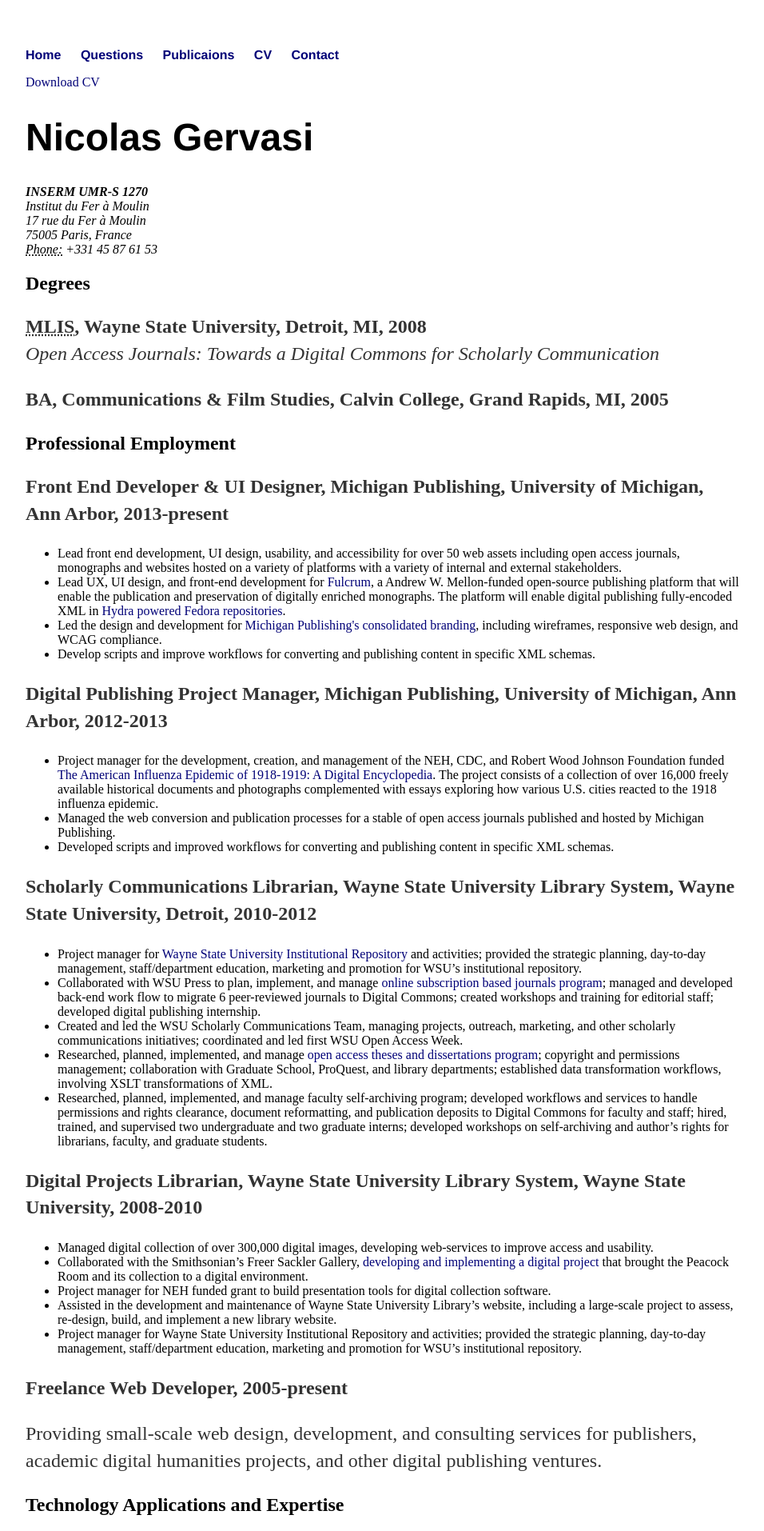
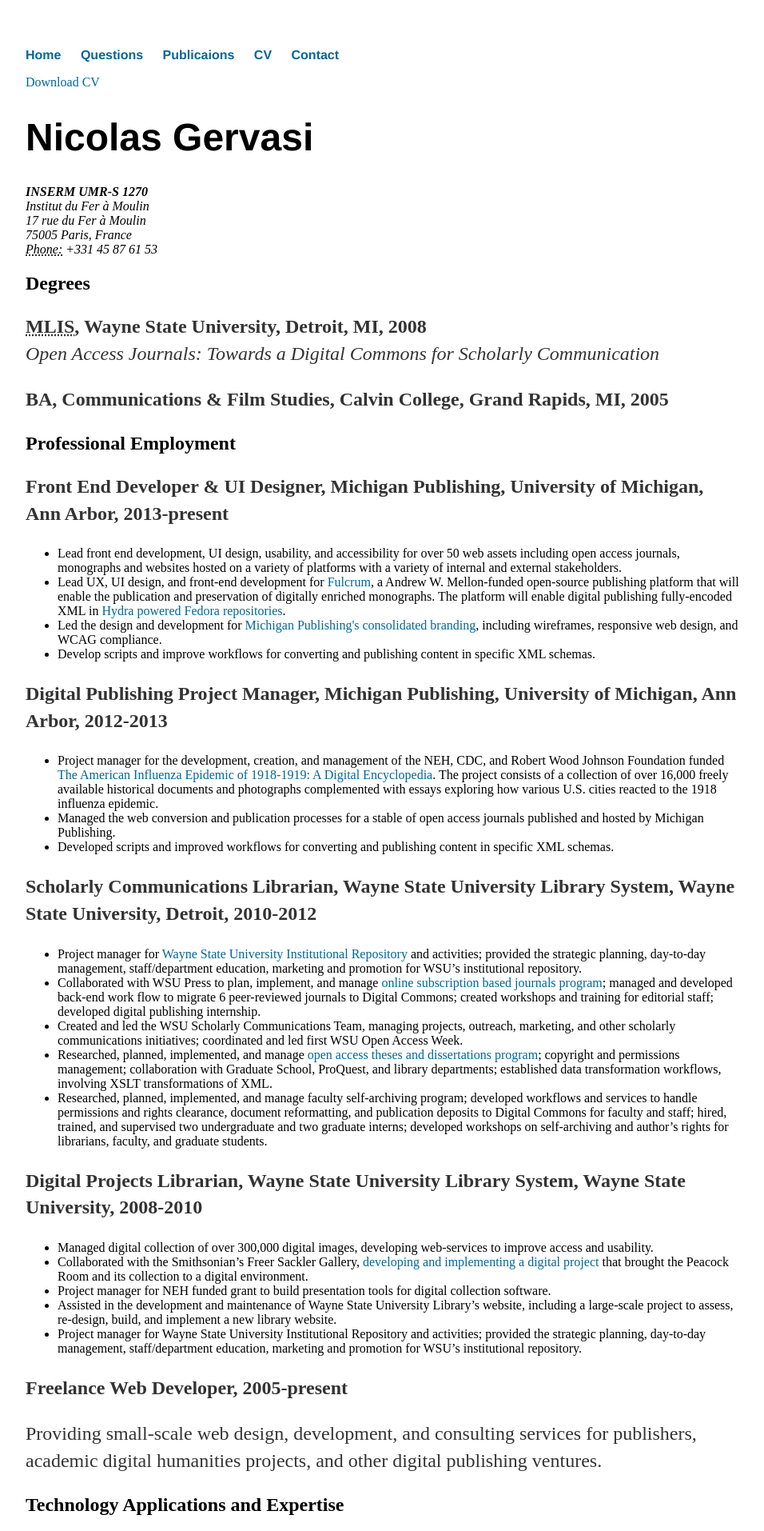
Before and after one commit to nicolasgervasi/nicolasgervasi.github.io, a Jekyll site: the page built from cv/index.html, in a window 1280 px wide. Shown: the top 1914 px of the page at 80% size, without its empty margins (160-1116 px from the left). Built offline with Jekyll 4.4.1, drawn with Linux system fonts in a browser that asks for light colours.

Commit message:
Update main.css

```diff
--- a/css/main.css
+++ b/css/main.css
@@ -14,7 +14,7 @@ nav ul li, footer ul li {
 }
 a {
     text-decoration: none;
-    color: #007;
+    color: #069;
 }
 a:hover {
     text-decoration: underline;
```
